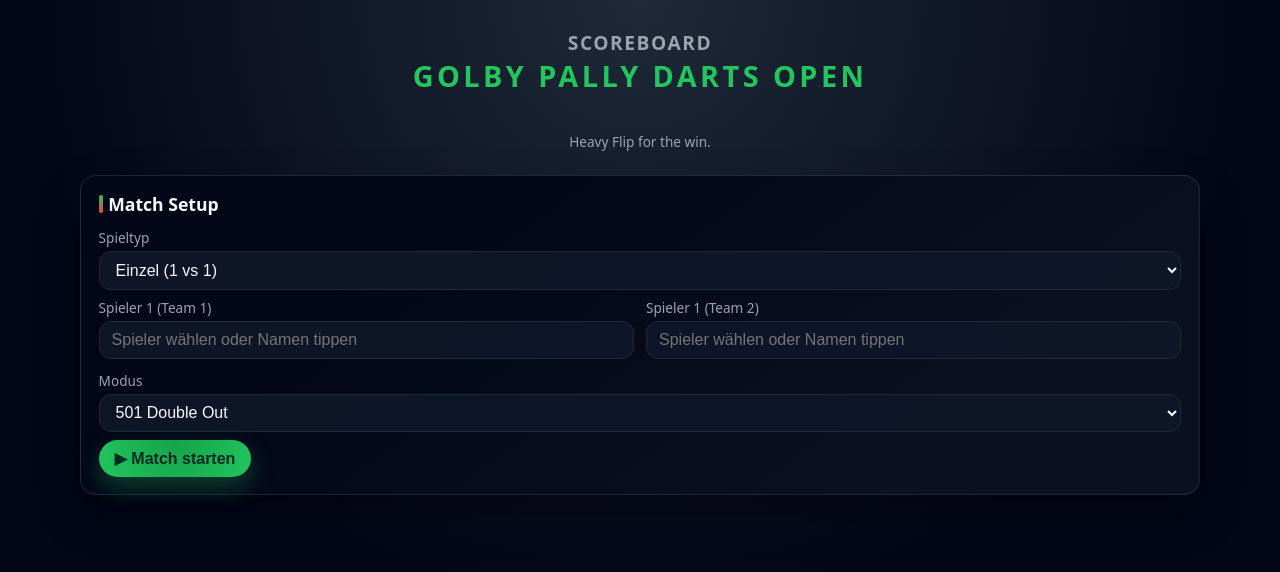
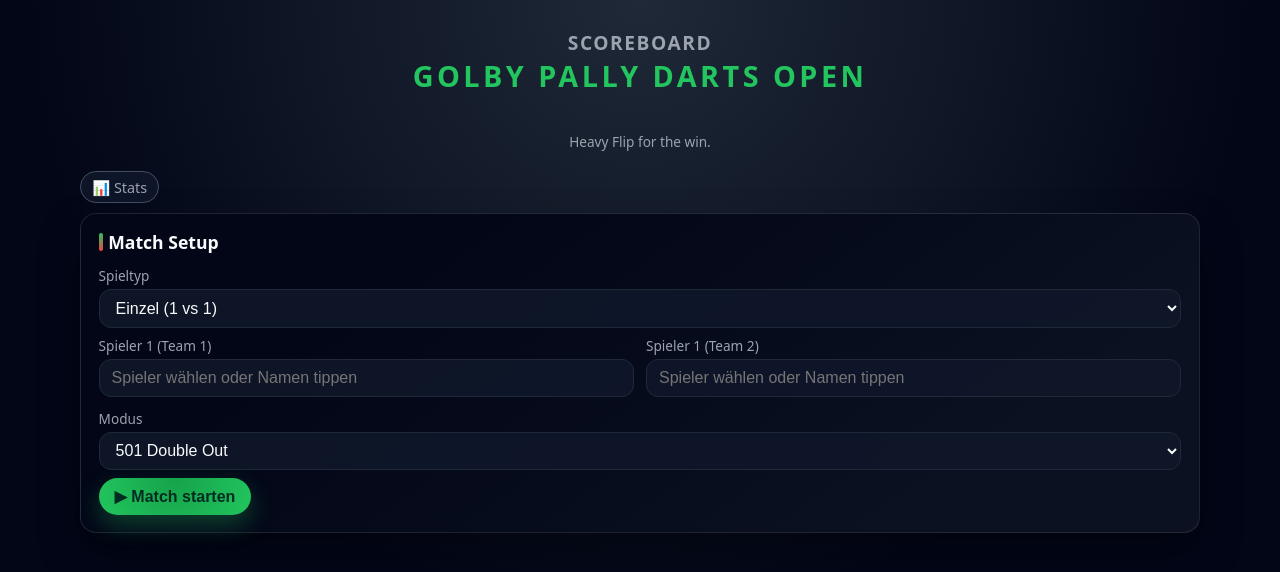
Before and after one commit to philippgaemperl-ship-it/darts-scoreboard, a plain HTML site: page index.html in a window 1280 px wide. Drawn offline with Linux system fonts and the light colour scheme; no server answers.

Commit message:
Add files via upload

```diff
--- a/index.html
+++ b/index.html
@@ -367,6 +367,21 @@
       z-index: 50;
     }
 
+    .nav-links a {
+      color: var(--text-muted);
+      text-decoration: none;
+      font-size: 0.9rem;
+      padding: 0.35rem 0.7rem;
+      border-radius: 999px;
+      border: 1px solid rgba(148,163,184,0.4);
+      background: rgba(15,23,42,0.9);
+    }
+
+    .nav-links a:hover {
+      border-color: var(--accent);
+      color: var(--accent);
+    }
+
     .winner-modal-content {
       background: linear-gradient(145deg, #020617, #0b1120);
       border-radius: 18px;
@@ -406,11 +421,18 @@
 </head>
 
 <body>
+
   <h1>
     Scoreboard
     <span>Golby Pally Darts Open</span>
   </h1>
   <p class="subtitle">Heavy Flip for the win.</p>
+
+  <header>
+       <nav class="nav-links">
+      <a href="stats.html">📊 Stats</a>
+    </nav>
+  </header>
 
   <!-- Match Setup -->
   <section class="card" id="setup-card">
```
